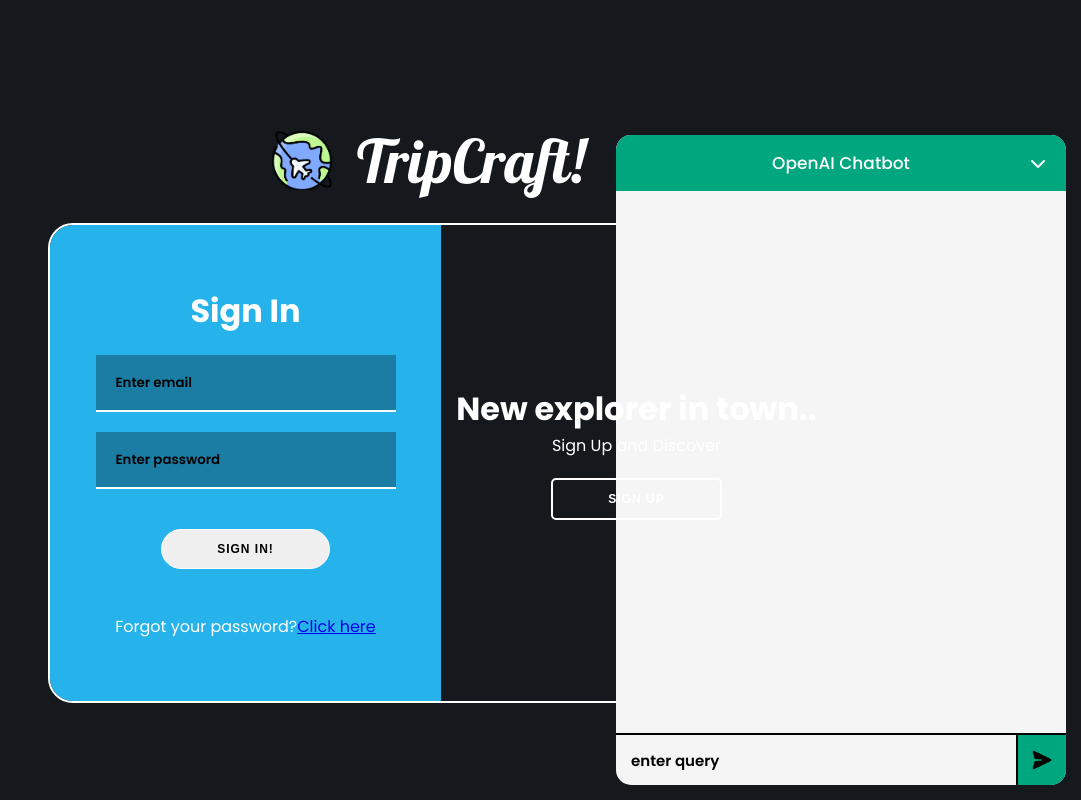
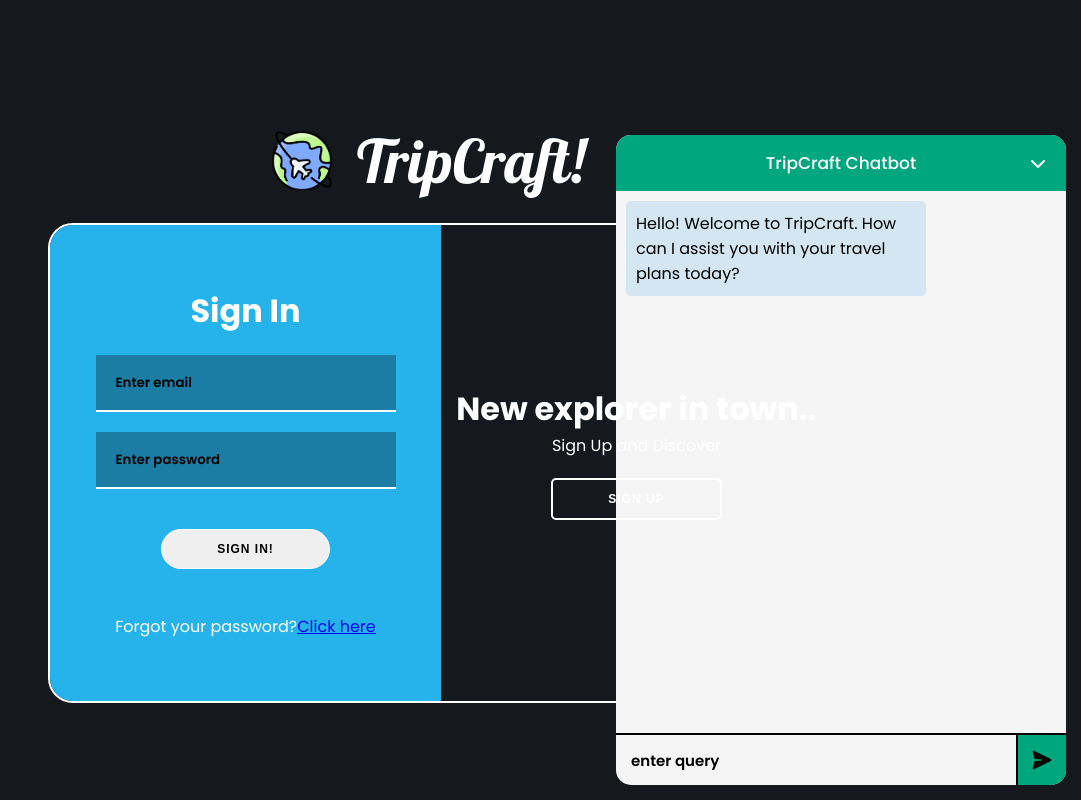
Before and after one commit to VikazTalreja/TripCraft, a React (Vite) app in the folder client/: page /login in a window 1280 px wide. Both pictures are taken after a click on the element 1230 px from the left and 750 px from the top of the page. Shown: the whole page, without its empty margins (199-1280 px from the left). Built offline with nearby package versions, Linux system fonts and the light colour scheme.

Commit message:
works till now everything

```diff
--- a/client/src/components/Chatbot/ChatBot.jsx
+++ b/client/src/components/Chatbot/ChatBot.jsx
@@ -59,10 +59,15 @@
     <div className="chatbot-container">
       <div className="chatbot-window display-none" id="chatbot-window">
         <div className="cb-heading">
-          <span>OpenAI Chatbot</span>
+          <span>TripCraft Chatbot</span>
           <i class="fa-solid fa-chevron-down" id="close-button"></i>
         </div>
-        <div className="chat-window" id="chat-window"></div>
+        <div className="chat-window" id="chat-window">
+          <div className="bot-message">
+            Hello! Welcome to TripCraft. How can I assist you with your travel
+            plans today?
+          </div>
+        </div>
         <div className="chat-input">
           <form autoComplete="false" onSubmit={submitHandle} id="chatbot-form">
             <input placeholder="enter query" id="user-input" type="text" />
--- a/client/src/components/ItineraryLists/ItineraryLists.jsx
+++ b/client/src/components/ItineraryLists/ItineraryLists.jsx
@@ -17,7 +17,7 @@
         </button>
       </Link>
       <div className="header">
-        <h1>Itinerary List</h1>
+        <h1>Itinerary</h1>
       </div>
       <CardWrapper />
     </div>
--- a/client/src/components/ItineraryLists/ItineraryLists.scss
+++ b/client/src/components/ItineraryLists/ItineraryLists.scss
@@ -11,7 +11,7 @@
     font-family: "Bebas Neue", cursive;
     background: linear-gradient(45deg, #ff1354, #ff1354);
     background-clip: text;
-    color: transparent;
+    color: white;
     -webkit-background-clip: text;
     font-size: 50px;
     font-weight: bold;
--- a/client/src/components/Login/Login.jsx
+++ b/client/src/components/Login/Login.jsx
@@ -25,6 +25,13 @@
       .then((res) => {
         setSuccess("signed up successfully, please sign in...");
         console.log(res);
+      })
+      .catch((error) => {
+        if (error.response) {
+          if (error.response.status === 409) {
+            setSuccess("user exists");
+          }
+        }
       });
   };
 
```
Also changed, not shown: 1 other file (tests, documents, lock files or other folders).
